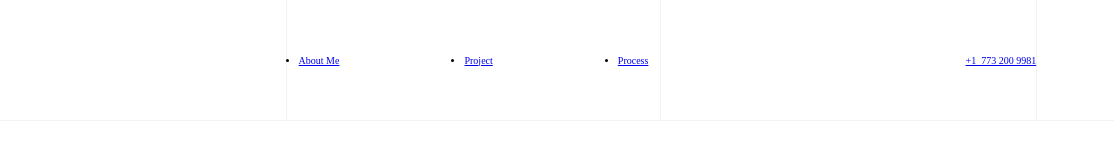
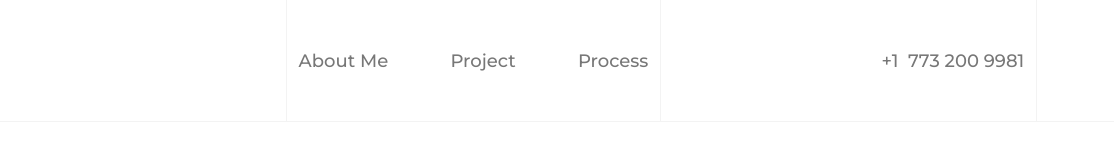
Before and after one commit to josephnwankwo/Interior-Designer, a plain HTML site: page index.html in a window 1280 px wide. Shown: the full height of the page, 166-1280 px from the left. Drawn offline with Linux system fonts and the light colour scheme.

Commit message:
done navigation typography

```diff
--- a/index.html
+++ b/index.html
@@ -5,6 +5,13 @@
     <meta name="viewport" content="width=device-width, initial-scale=1.0" />
 
     <link rel="stylesheet" href="css/main.css" />
+
+    <link rel="preconnect" href="https://fonts.googleapis.com" />
+    <link rel="preconnect" href="https://fonts.gstatic.com" crossorigin />
+    <link
+      href="https://fonts.googleapis.com/css2?family=Montserrat:wght@400;500;600;700&display=swap"
+      rel="stylesheet"
+    />
 
     <title>Interior Designer | Website</title>
   </head>
@@ -15,12 +22,14 @@
           <img src="/assets/images/logo.png" alt="Agata logo" />
         </div>
         <ul class="nav-list">
-          <li><a href="#">About Me</a></li>
-          <li><a href="#">Project</a></li>
-          <li><a href="#">Process</a></li>
+          <li><a class="nav-link" href="#">About Me</a></li>
+          <li><a class="nav-link" href="#">Project</a></li>
+          <li><a class="nav-link" href="#">Process</a></li>
         </ul>
         <div class="contact">
-          <a href="tel:+17732009981">+1 &nbsp;773&nbsp;200&nbsp;9981</a>
+          <a class="contact-link" href="tel:+17732009981"
+            >+1 &nbsp;773&nbsp;200&nbsp;9981</a
+          >
         </div>
       </div>
     </nav>
--- a/sass/base/_base.scss
+++ b/sass/base/_base.scss
@@ -30,6 +30,7 @@ html {
 body,
 html {
   box-sizing: border-box;
+  font-family: "Montserrat", sans-serif;
 }
 
 ::selection {
--- a/sass/layouts/_navigation.scss
+++ b/sass/layouts/_navigation.scss
@@ -16,12 +16,41 @@
     justify-content: space-between;
     align-items: center;
     padding: 2.4rem 1.2rem;
+    list-style: none;
+    font-family: "LeHavreRounded" serif;
+  }
+
+  .nav-link:link,
+  .nav-link:visited {
+    text-decoration: none;
+    font-size: 1.8rem;
+    font-weight: 500;
+    color: #777;
+  }
+
+  .nav-link:hover,
+  .nav-link:active {
+    color: #222;
   }
 
   .contact {
-	display: flex;
-	align-items: center;
-	justify-content: flex-end;
-	text-align: right;
+    display: flex;
+    align-items: center;
+    justify-content: flex-end;
+    text-align: right;
+    padding-right: 1.2rem;
+  }
+
+  .contact-link:link,
+  .contact-link:visited {
+    text-decoration: none;
+    font-size: 1.8rem;
+    font-weight: 500;
+    color: #777;
+  }
+
+  .contact-link:hover,
+  .contact-link:active {
+    color: #222;
   }
 }
```
Also changed, not shown: css/main.css.
